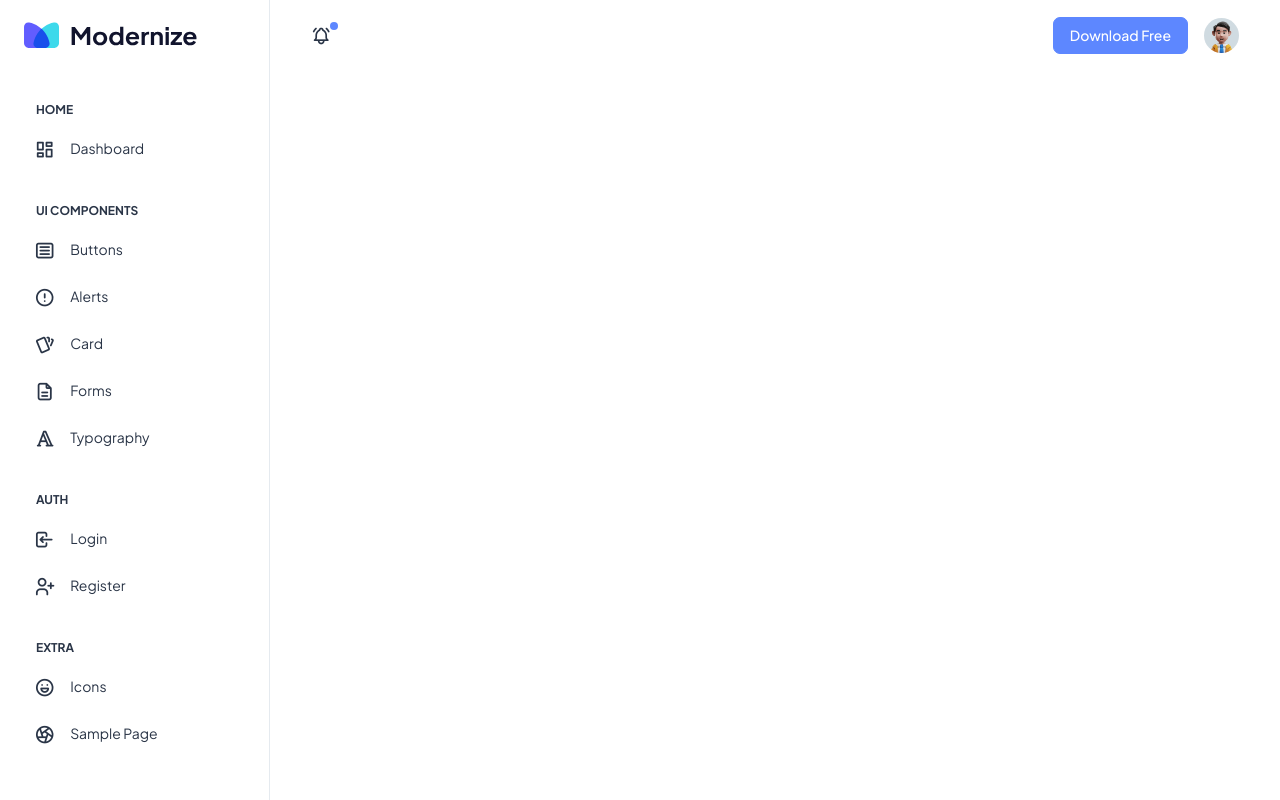
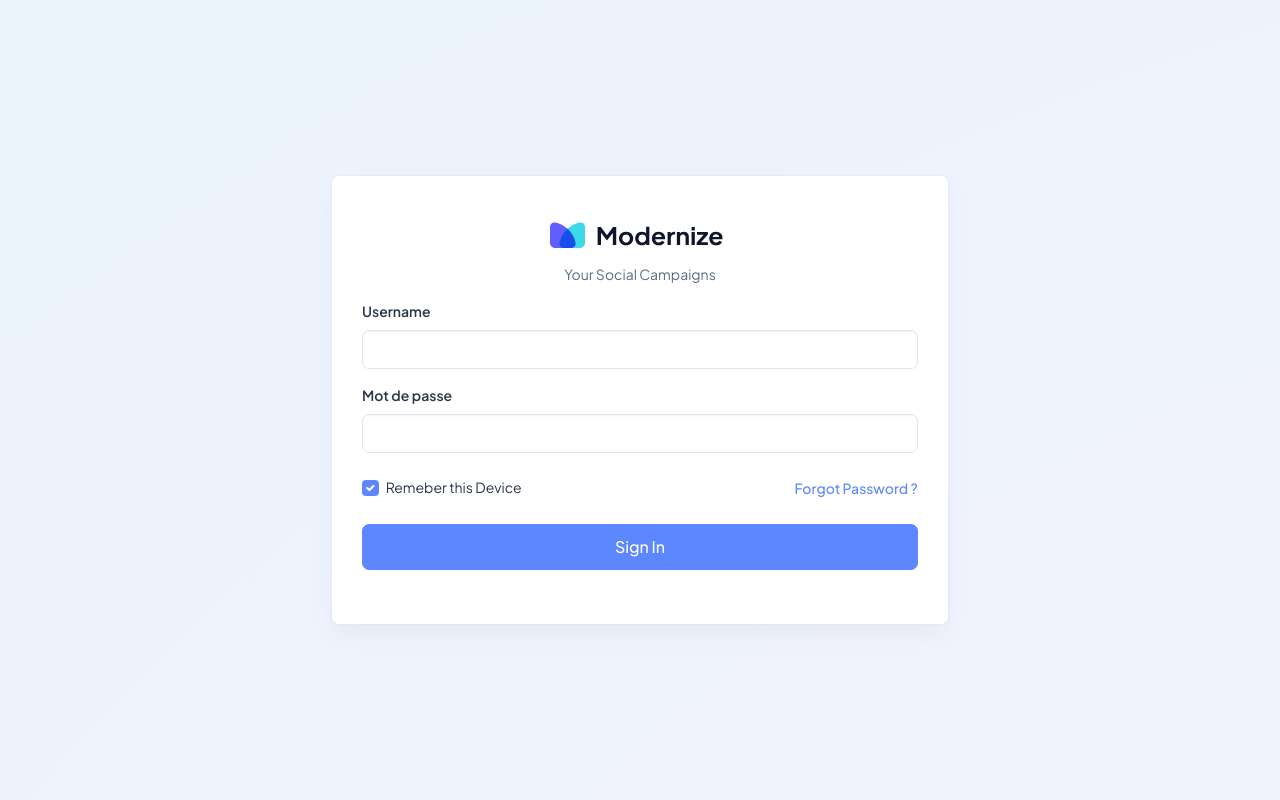
Before and after one commit to lauPB07/FocusFlow, a Django app: page / in a window 1280 px wide. Run offline with Django 5.2, Linux system fonts and the light colour scheme; some libraries are stand-ins or nearby versions.

Commit message:
feat : creation de la connection et deconnection de notre webapp

```diff
--- a/FocusFlow/templates/base.html
+++ b/FocusFlow/templates/base.html
@@ -17,7 +17,7 @@
       <div>
         <div class="brand-logo d-flex align-items-center justify-content-between">
           <a href="./index.html" class="text-nowrap logo-img">
-            <img src="../assets/images/logos/dark-logo.svg" width="180" alt="" />
+            <img src="{% static 'assets/images/logos/dark-logo.svg' %}" width="180" alt="" />
           </a>
           <div class="close-btn d-xl-none d-block sidebartoggler cursor-pointer" id="sidebarCollapse">
             <i class="ti ti-x fs-8"></i>
@@ -147,9 +147,10 @@
               </a>
             </li>
           </ul>
+          {% if request.user.is_authenticated %}
           <div class="navbar-collapse justify-content-end px-0" id="navbarNav">
             <ul class="navbar-nav flex-row ms-auto align-items-center justify-content-end">
-              <a href="https://adminmart.com/product/modernize-free-bootstrap-admin-dashboard/" target="_blank" class="btn btn-primary">Download Free</a>
+              <a href="" target="_blank" class="mb-0 fs-3">{{ request.user.username}}</a>
               <li class="nav-item dropdown">
                 <a class="nav-link nav-icon-hover" href="javascript:void(0)" id="drop2" data-bs-toggle="dropdown"
                   aria-expanded="false">
@@ -165,16 +166,13 @@
                       <i class="ti ti-mail fs-6"></i>
                       <p class="mb-0 fs-3">My Account</p>
                     </a>
-                    <a href="javascript:void(0)" class="d-flex align-items-center gap-2 dropdown-item">
-                      <i class="ti ti-list-check fs-6"></i>
-                      <p class="mb-0 fs-3">My Task</p>
-                    </a>
-                    <a href="./authentication-login.html" class="btn btn-outline-primary mx-3 mt-2 d-block">Logout</a>
+                    <a href="{% url 'logout' %}" class="btn btn-outline-primary mx-3 mt-2 d-block">Logout</a>
                   </div>
                 </div>
               </li>
             </ul>
           </div>
+          {% endif %}
         </nav>
       </header>
       <!--  Header End -->
--- /dev/null
+++ b/FocusFlow/templates/login.html
@@ -0,0 +1,60 @@
+{% load static %}
+<!doctype html>
+<html lang="en">
+
+<head>
+  <meta charset="utf-8">
+  <meta name="viewport" content="width=device-width, initial-scale=1">
+  <title>Modernize Free</title>
+  <link rel="shortcut icon" type="image/png" href="{% static 'assets/images/logos/favicon.png' %}" />
+  <link rel="stylesheet" href="{% static 'assets/css/styles.min.css' %}" />
+</head>
+
+<body>
+  <!--  Body Wrapper -->
+  <div class="page-wrapper" id="main-wrapper" data-layout="vertical" data-navbarbg="skin6" data-sidebartype="full"
+    data-sidebar-position="fixed" data-header-position="fixed">
+    <div
+      class="position-relative overflow-hidden radial-gradient min-vh-100 d-flex align-items-center justify-content-center">
+      <div class="d-flex align-items-center justify-content-center w-100">
+        <div class="row justify-content-center w-100">
+          <div class="col-md-8 col-lg-6 col-xxl-3">
+            <div class="card mb-0">
+              <div class="card-body">
+                <a href="./index.html" class="text-nowrap logo-img text-center d-block py-3 w-100">
+                  <img src="../{% static 'assets/images/logos/dark-logo.svg' %}" width="180" alt="">
+                </a>
+                <p class="text-center">Your Social Campaigns</p>
+                <form  method="post">
+                  {% csrf_token%}
+                  <div class="mb-3">
+                    <label for="exampleInputEmail1" class="form-label">Username</label>
+                    <input type="text" class="form-control" id="exampleInputEmail1" name="username" aria-describedby="emailHelp">
+                  </div>
+                  <div class="mb-4">
+                    <label for="exampleInputPassword1" class="form-label">Mot de passe</label>
+                    <input type="password" class="form-control" name="password" id="exampleInputPassword1">
+                  </div>
+                  <div class="d-flex align-items-center justify-content-between mb-4">
+                    <div class="form-check">
+                      <input class="form-check-input primary" type="checkbox" value="" id="flexCheckChecked" checked>
+                      <label class="form-check-label text-dark" for="flexCheckChecked">
+                        Remeber this Device
+                      </label>
+                    </div>
+                    <a class="text-primary fw-bold" href="./index.html">Forgot Password ?</a>
+                  </div>
+                  <button type="submit" value="connection" class="btn btn-primary w-100 py-8 fs-4 mb-4 rounded-2" >Sign In</button>
+                </form>
+              </div>
+            </div>
+          </div>
+        </div>
+      </div>
+    </div>
+  </div>
+  <script src="{% static 'assets/libs/jquery/dist/jquery.min.js' %}"></script>
+  <script src="{% static 'assets/libs/bootstrap/dist/js/bootstrap.bundle.min.js' %}"></script>
+</body>
+
+</html>
--- a/FocusFlow/urls.py
+++ b/FocusFlow/urls.py
@@ -4,5 +4,7 @@ from django.urls import path
 from FocusFlow import views
 
 urlpatterns = [
-    path('', views.index),
+    path('', views.index, name='index'),
+    path('acceuil/', views.acceuil_views, name='acceuil'),
+    path('logout/', views.logout_views, name='logout')
 ]
--- a/FocusFlow/views.py
+++ b/FocusFlow/views.py
@@ -1,5 +1,28 @@
-from django.shortcuts import render
+from django.contrib import messages
+from django.contrib.auth import authenticate, logout, login
+from django.contrib.auth.forms import AuthenticationForm
+from django.shortcuts import render, redirect
 
 # Create your views here.
 def index(request):
+    if request.method == 'POST':
+        username = request.POST['username']
+        password = request.POST['password']
+        user = authenticate(request, username=username, password=password)
+
+
+        if user is not None:
+            login(request, user)
+            print(user)
+            return redirect('acceuil')
+        else:
+            messages.info(request, 'Identifiant ou mot de passe incorrect')
+    form = AuthenticationForm()
+    return render(request, 'login.html', {'form': form})
+
+def acceuil_views(request):
     return render(request, 'acceuil.html')
+
+def logout_views(request):
+    logout(request)
+    return redirect('index')
```
